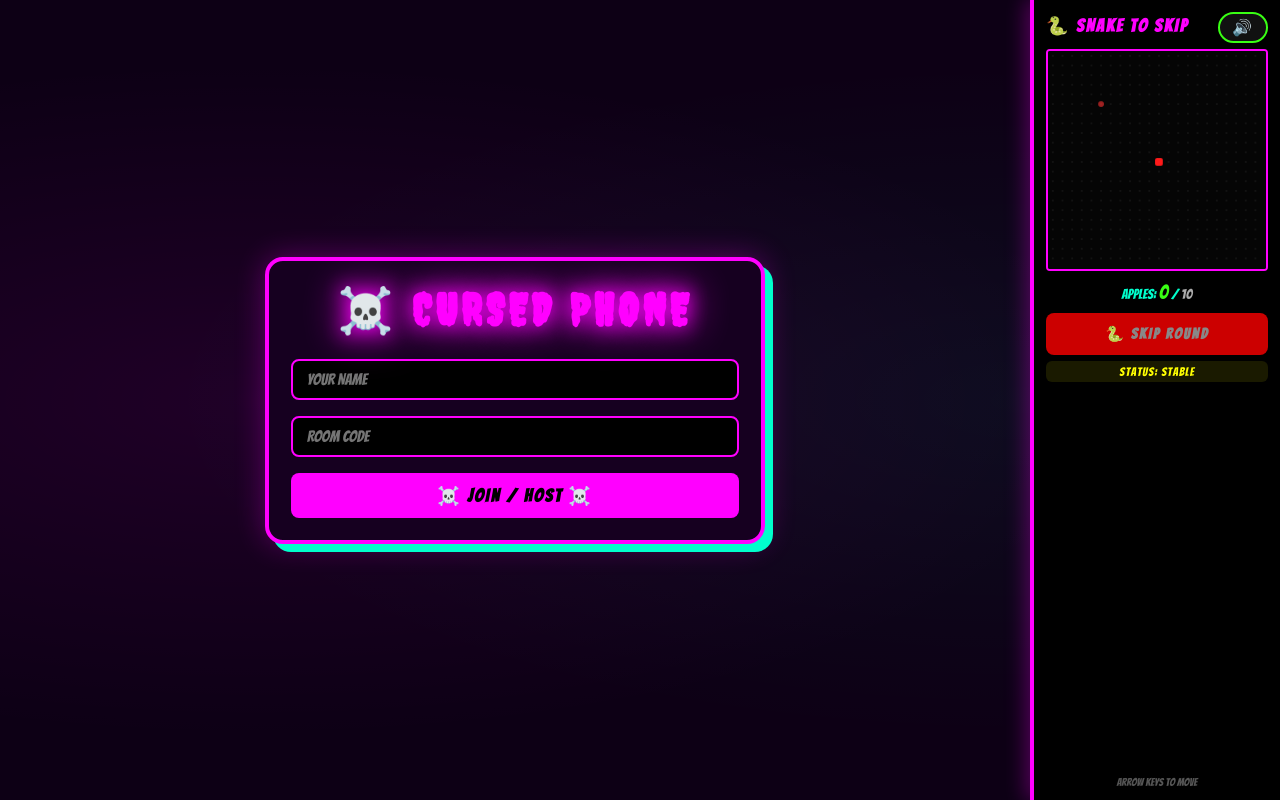
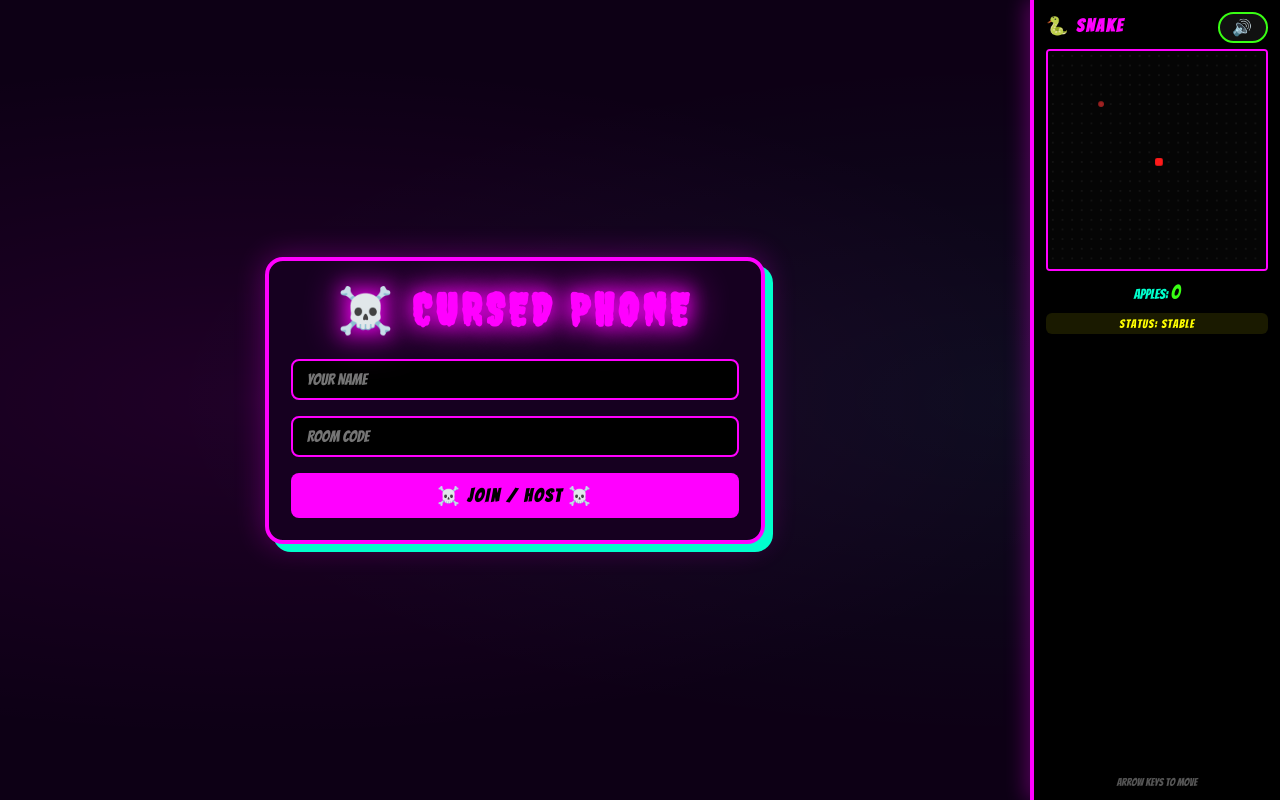
Before and after one commit to misumuse/Cursed-Phone-V2, a website: page public/index.html in a window 1280 px wide. Drawn offline with nearby package versions, Linux system fonts and the light colour scheme.

Commit message:
Update sidebar title and remove skip button

```diff
--- a/public/index.html
+++ b/public/index.html
@@ -460,12 +460,13 @@
     <!-- SIDEBAR -->
     <div id="sidebar">
         <div style="display:flex; justify-content:space-between; align-items:center;">
-            <h3>🐍 SNAKE TO SKIP</h3>
+            <h3>🐍 SNAKE</h3>
             <button id="soundToggle" onclick="toggleSound()" class="on" title="Toggle sound">🔊</button>
         </div>
         <canvas id="snakeCanvas" width="226" height="226"></canvas>
-        <p style="margin:4px 0; font-size:14px;">Apples: <span id="apples">0</span> / <span id="goal">10</span></p>
-        <button id="skipBtn" disabled onclick="skip()" style="background:#cc0000; font-size:15px;">🐍 SKIP ROUND</button>
+        <p style="margin:4px 0; font-size:14px;">Apples: <span id="apples">0</span></p>
+
+
         <div id="event-ticker">Status: Stable</div>
         <div style="margin-top:auto; padding-top:8px; font-size:11px; color:#555;">
             Arrow keys to move
```
